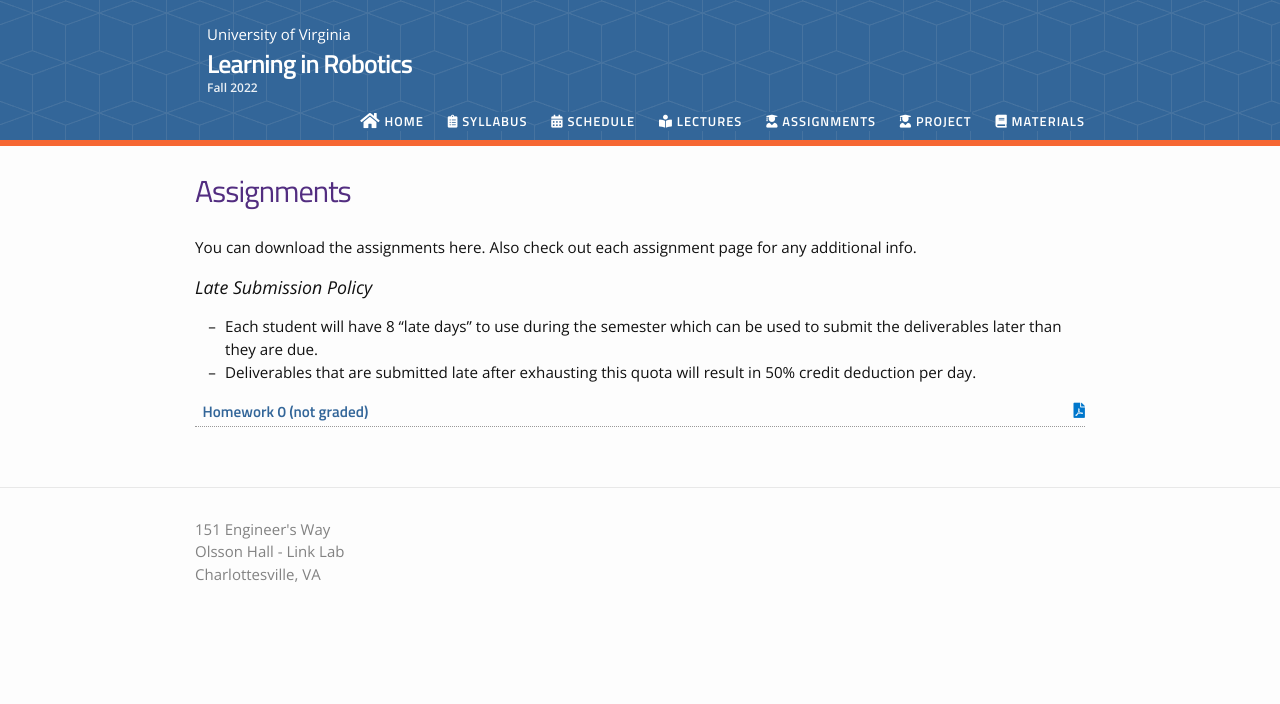
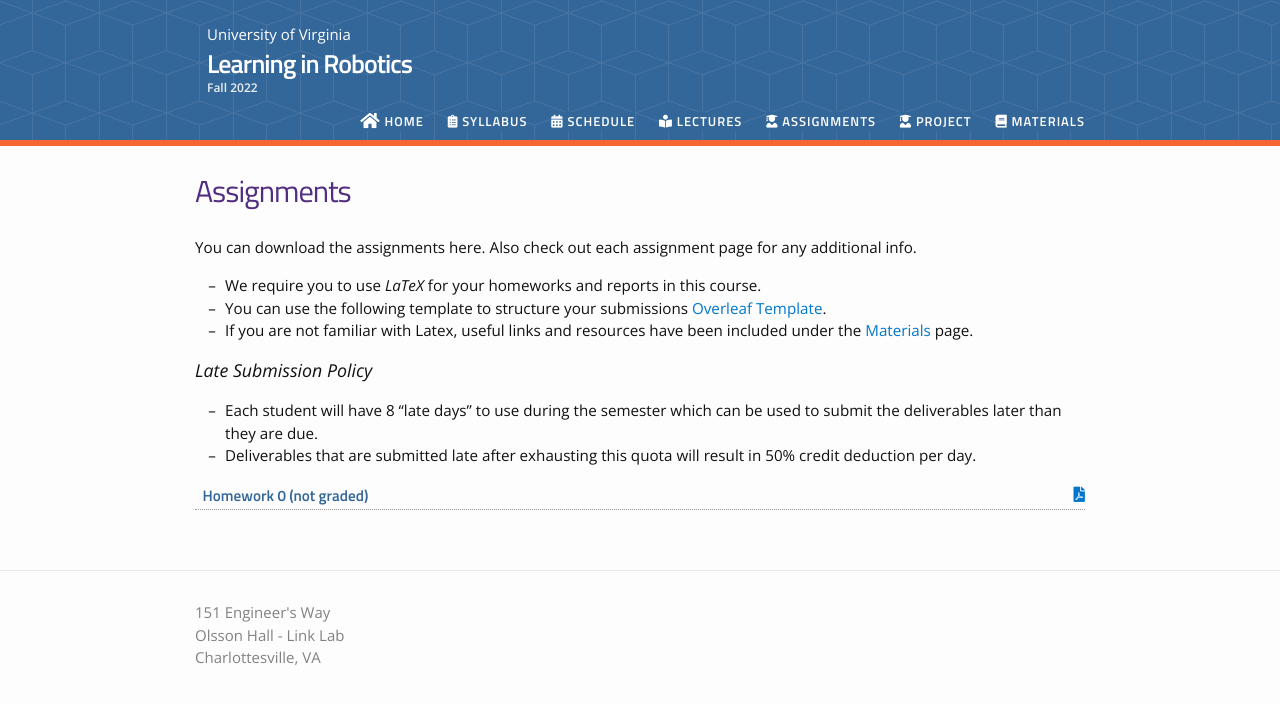
Before and after one commit to linklab-uva/robotlearning, a Jekyll site: the page built from assignments.md, in a window 1280 px wide. Shown: the top 704 px of the page. Built offline with Jekyll 4.4.1, drawn with Linux system fonts in a browser that asks for light colours; nearby versions of some CDN libraries.

Commit message:
template and pdf

```diff
--- a/assignments.md
+++ b/assignments.md
@@ -5,6 +5,10 @@ permalink: /assignments/
 ---
 You can download the assignments here. Also check out each assignment page for any additional info.
 
+- We require you to use _LaTeX_ for your homeworks and reports in this course.
+- You can use the following template to structure your submissions [Overleaf Template](https://www.overleaf.com/read/vndsfhbmktmx).
+- If you are not familiar with Latex, useful links and resources have been included under the [Materials](https://linklab-uva.github.io/robotlearning/materials/) page.
+
 ### Late Submission Policy
 - Each student will have 8 “late days” to use during the semester which can be used to submit the deliverables later than they are due.
 - Deliverables that are submitted late after exhausting this quota will result in 50% credit deduction per day.
```
Also changed, not shown: _assignments/hw0.md (+1 -1 lines), 1 other file.
